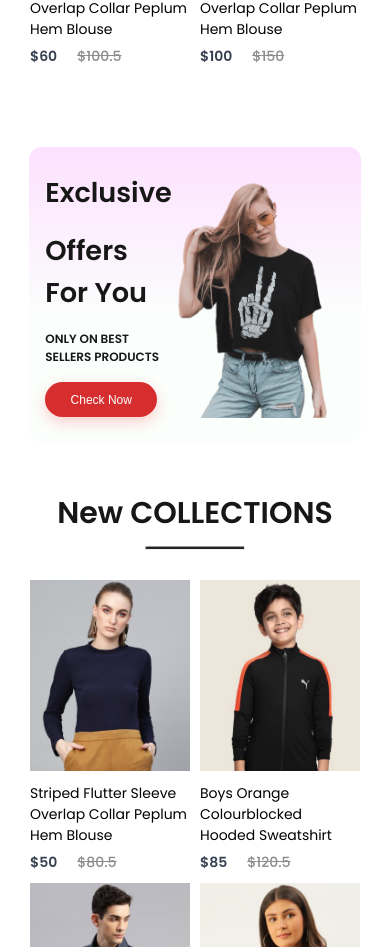
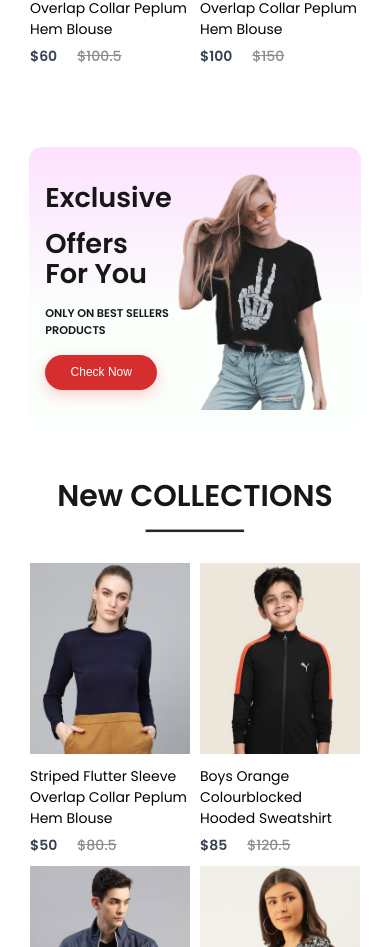
Before and after one commit to ankittripathe/TrendWear, a React (Vite) app: page / in a window 390 px wide. Shown: the part 1092-2039 px from the top of the page. Built offline with nearby package versions, Linux system fonts and the light colour scheme.

Commit message:
offers ok

```diff
--- a/src/Components/Offers/Offers.css
+++ b/src/Components/Offers/Offers.css
@@ -154,15 +154,16 @@
       padding: 1rem;
       border-radius: 0.8rem;
       margin-bottom: 3rem;
-      min-height: 35vh;
+      min-height: 30vh;
     }
 
     .offers-left h1 {
       font-size: 1.7rem;
+      line-height: 1.1;
     }
 
     .offers-left p {
-      font-size: 0.75rem;
+      font-size: 0.70rem;
     }
 
     .offers-left button {
@@ -176,3 +177,15 @@
       width: 20vh;
     }
   }
+
+  /* Small Mobile  */
+  @media(max-width:360px){
+    .offers-left h1 {
+      font-size: 1.5rem;
+      line-height: 0.9;
+    }
+    .offers-right img {
+      width: 18vh;
+      margin-bottom: 15px;
+    }
+  }
```
